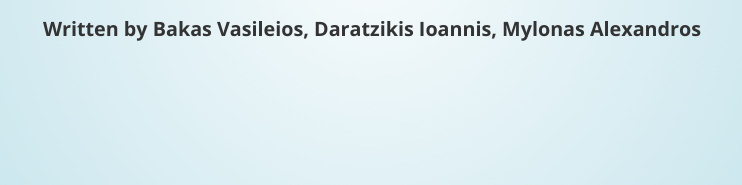
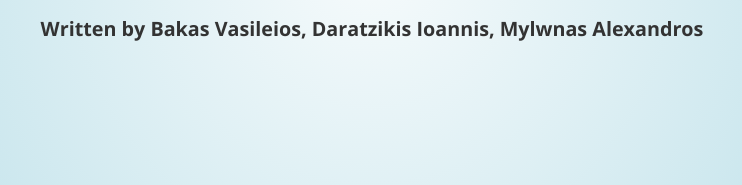
Before and after one commit to bill-mpakas/Digital-Marketing-reveal, a website: page index.html in a window 1280 px wide. Shown: the part 443-628 px from the top of the page, 268-1010 px from the left. Drawn offline with nearby package versions, Linux system fonts and the light colour scheme.

Commit message:
Changed the index a bit

```diff
--- a/index.html
+++ b/index.html
@@ -44,7 +44,7 @@
 					<h3>Internet Marketing</h3>
 					<h3>A Case Study On Q-Telecoms Marketing Technique</h3>
 					<p>
-						<strong><small>Written by Bakas Vasileios, Daratzikis Ioannis, Mylonas Alexandros</small></strong>
+						<strong><small>Written by Bakas Vasileios, Daratzikis Ioannis, Mylwnas Alexandros</small></strong>
 					</p>
 				</section>
 
```
